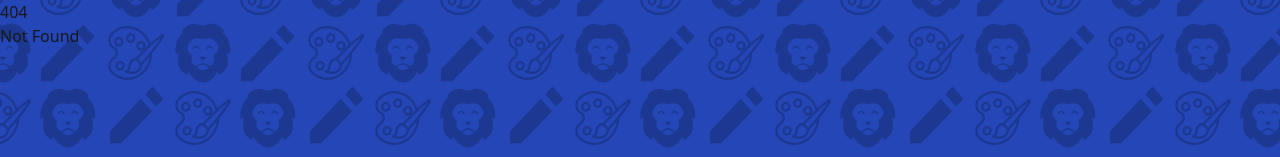
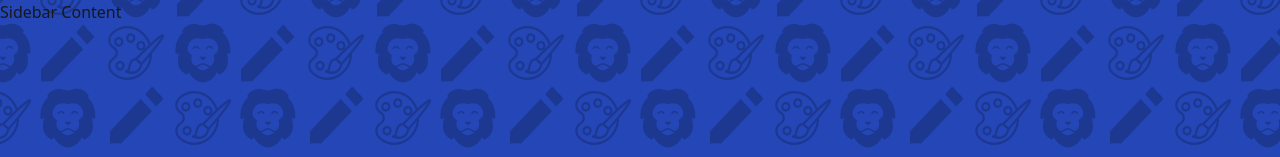
Before and after one commit to nndpznn/lmural, a SvelteKit app: page /mdetails/1 in a window 1280 px wide. Before the commit this address had no page. Shown: the top 157 px of the page. Built offline with nearby package versions, Linux system fonts and the light colour scheme.

Commit message:
Mural details added

```diff
--- /dev/null
+++ b/src/routes/mdetails/[mural]/+layout.svelte
@@ -0,0 +1,10 @@
+<script lang="ts">
+	// Example: Sidebar or additional UI components for dashboard pages
+</script>
+
+<div class="dashboard-container">
+	<aside class="sidebar">Sidebar Content</aside>
+	<main class="content">
+		<slot />
+	</main>
+</div>
--- /dev/null
+++ b/src/routes/mdetails/[mural]/+page.svelte
@@ -0,0 +1,13 @@
+<script lang="ts">
+    import { page } from '$app/stores';
+
+    let muralObject = null;
+
+    $: {
+        const params = new URLSearchParams($page.url.search);
+        const muralData = params.get("data");
+        if (muralData) {
+            muralObject = JSON.parse(decodeURIComponent(muralData));
+        }
+    }
+</script>
```
